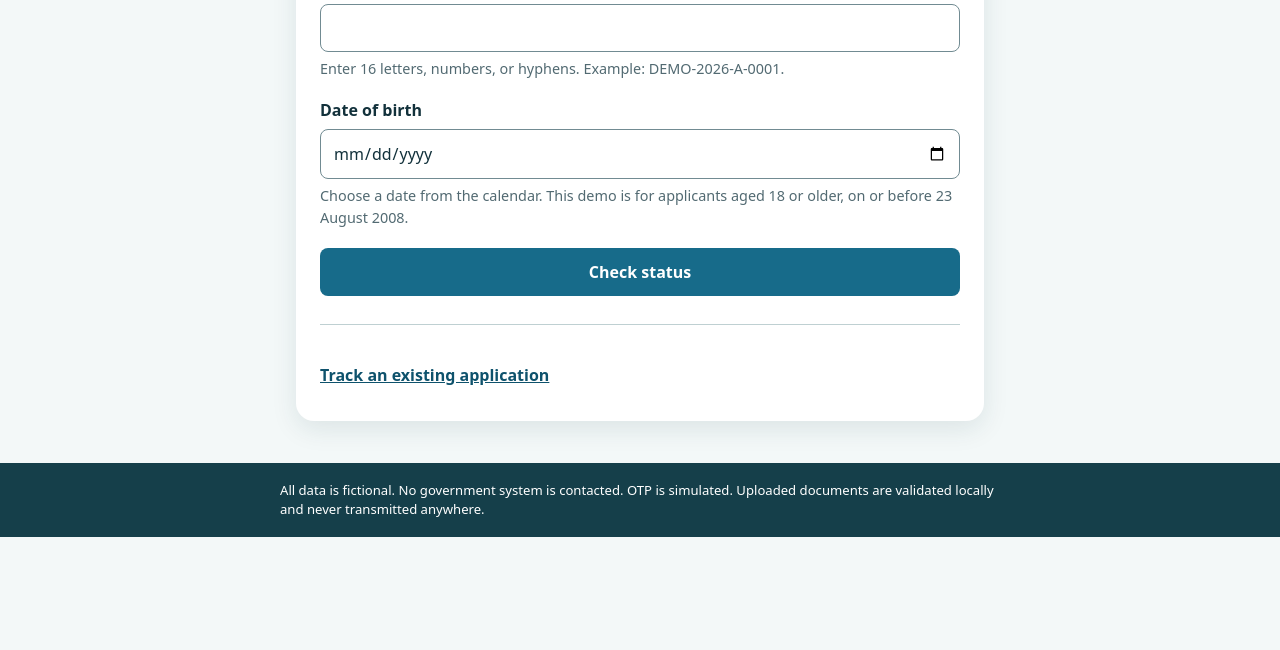
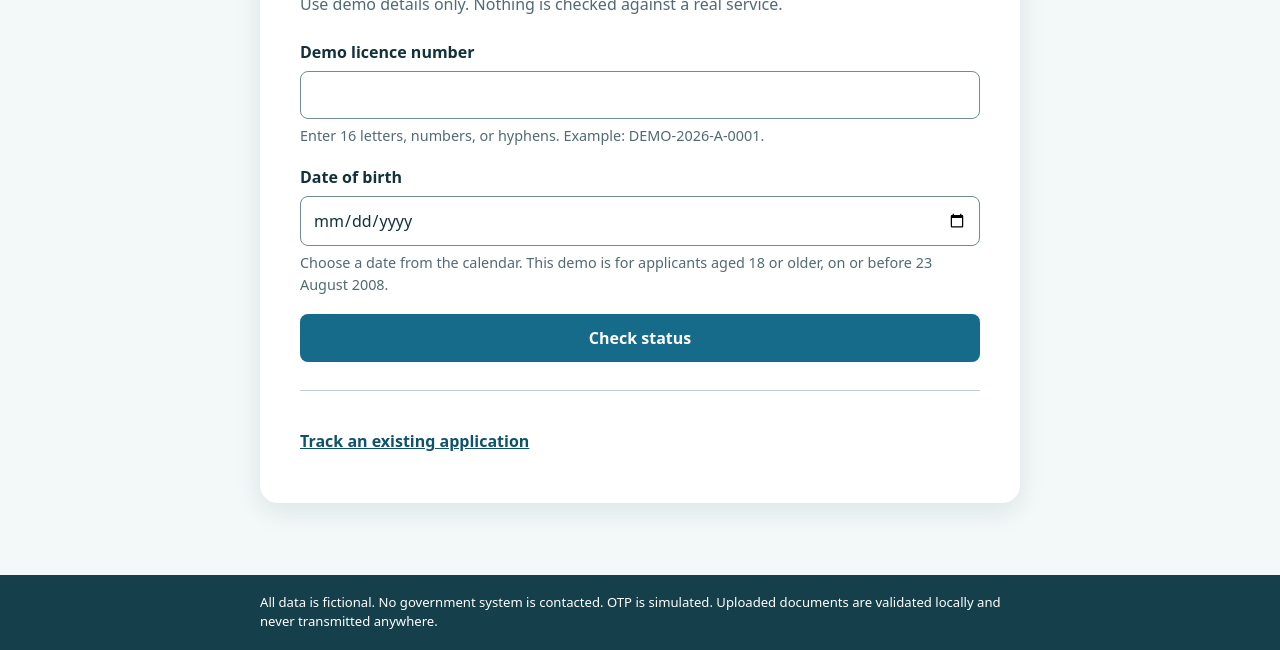
Before and after one commit to RisheS26/renewalpath, a plain HTML site: page index.html in a window 1280 px wide. Shown: the part 312-962 px from the top of the page. Before the commit the page ends 849 px from the top, so only its background shows below. Drawn offline with Linux system fonts and the light colour scheme.

Commit message:
Harden state handling and large-screen layout

```diff
--- a/app.js
+++ b/app.js
@@ -10,6 +10,7 @@ let state = structuredClone(EMPTY);
 let storageAvailable = true;
 function esc(value) { const node=document.createElement("div"); node.textContent=String(value||""); return node.innerHTML; }
 function plain(value) { return value && typeof value==="object" && !Array.isArray(value); }
+function text(value,maxLength) { return typeof value==="string" ? value.slice(0,maxLength) : ""; }
 function load() {
   try {
     const saved=JSON.parse(localStorage.getItem(STORAGE_KEY));
@@ -17,6 +18,16 @@ function load() {
     state={...structuredClone(EMPTY),...saved,lookup:{...EMPTY.lookup,...(plain(saved.lookup)?saved.lookup:{})},form:{...EMPTY.form,...(plain(saved.form)?saved.form:{})}};
     if (!["lookup","renewal","otp","upload","confirmation","tracker"].includes(state.screen)) state.screen="lookup";
     state.renewalStep=state.renewalStep===1?1:0;
+    state.lookup.dl=text(state.lookup.dl,16);
+    state.lookup.dob=text(state.lookup.dob,10);
+    state.form.address=text(state.form.address,160);
+    state.form.city=text(state.form.city,80);
+    state.form.category=["private","two-wheeler"].includes(state.form.category)?state.form.category:"";
+    state.otp=text(state.otp,24).replace(/\D/g,"").slice(0,6);
+    state.uploaded=text(state.uploaded,160);
+    state.acknowledgement=text(state.acknowledgement,14);
+    state.expectedUpdate=text(state.expectedUpdate,60);
+    state.recordShown=state.recordShown===true;
   } catch (_) { storageAvailable=false; }
 }
 function save() { try { localStorage.setItem(STORAGE_KEY,JSON.stringify(state)); storageAvailable=true; } catch (_) { storageAvailable=false; } }
@@ -37,7 +48,7 @@ function lookup() {
 }
 function renewal() {
   const first=state.renewalStep===0;
-  const fields=first ? '<div class="field"><label for="address">Current address</label><input id="address" name="address" autocomplete="street-address" value="'+esc(state.form.address)+'" aria-describedby="address-error"><span class="field-error" id="address-error"></span></div><div class="field"><label for="city">City or town</label><input id="city" name="city" autocomplete="address-level2" value="'+esc(state.form.city)+'" aria-describedby="city-error"><span class="field-error" id="city-error"></span></div>' : '<fieldset class="field"><legend class="field-label">Licence category to renew</legend><div class="radio-option"><input id="private" type="radio" name="category" value="private" '+(state.form.category==="private"?"checked":"")+"><label for=\"private\">Private vehicle (fictional demo category)</label></div><div class=\"radio-option\"><input id=\"two-wheeler\" type=\"radio\" name=\"category\" value=\"two-wheeler\" "+(state.form.category==="two-wheeler"?"checked":"")+"><label for=\"two-wheeler\">Two-wheeler (fictional demo category)</label></div><span class=\"field-error\" id=\"category-error\"></span></fieldset>";
+  const fields=first ? '<div class="field"><label for="address">Current address</label><input id="address" name="address" maxlength="160" autocomplete="street-address" value="'+esc(state.form.address)+'" aria-describedby="address-error"><span class="field-error" id="address-error"></span></div><div class="field"><label for="city">City or town</label><input id="city" name="city" maxlength="80" autocomplete="address-level2" value="'+esc(state.form.city)+'" aria-describedby="city-error"><span class="field-error" id="city-error"></span></div>' : '<fieldset class="field"><legend class="field-label">Licence category to renew</legend><div class="radio-option"><input id="private" type="radio" name="category" value="private" '+(state.form.category==="private"?"checked":"")+"><label for=\"private\">Private vehicle (fictional demo category)</label></div><div class=\"radio-option\"><input id=\"two-wheeler\" type=\"radio\" name=\"category\" value=\"two-wheeler\" "+(state.form.category==="two-wheeler"?"checked":"")+"><label for=\"two-wheeler\">Two-wheeler (fictional demo category)</label></div><span class=\"field-error\" id=\"category-error\"></span></fieldset>";
   return '<section class="card"><p class="eyebrow">Renewal form</p><div class="progress" aria-label="Renewal form progress"><span class="active"></span><span class="'+(!first?"active":"")+'"></span><span></span></div><h1>'+(first?"Confirm your address":"Confirm your category")+'</h1><p class="intro">One small decision at a time. Your completed fields save as you type.</p>'+saved()+'<form id="renewal-form" novalidate><div id="renewal-errors"></div>'+fields+'<div class="button-row '+(first?"":"split")+'">'+(first?"":'<button class="secondary" type="button" data-back>Back</button>')+'<button class="primary" type="submit">'+(first?"Continue":"Send verification code")+'</button></div></form></section>';
 }
 function otp() {
--- a/index.html
+++ b/index.html
@@ -4,6 +4,8 @@
     <meta charset="utf-8" />
     <meta name="viewport" content="width=device-width, initial-scale=1" />
     <meta name="description" content="A fictional driving licence renewal journey prototype." />
+    <meta http-equiv="Content-Security-Policy" content="default-src 'self'; script-src 'self'; style-src 'self'; img-src 'self' data:; connect-src 'none'; object-src 'none'; base-uri 'none'; form-action 'self'; frame-ancestors 'none'" />
+    <meta name="referrer" content="no-referrer" />
     <title>Renewal journey prototype</title>
     <link rel="stylesheet" href="styles.css" />
   </head>
--- a/styles.css
+++ b/styles.css
@@ -1,12 +1,14 @@
 :root { --ink:#12313b; --muted:#526a72; --blue:#176b8a; --blue-dark:#0e526c; --green:#16745f; --green-pale:#e5f4ef; --wash:#f3f8f8; --line:#bfd0d2; --error:#b3212b; --error-pale:#fff1f1; --white:#fff; --shadow:0 8px 26px rgba(20,56,65,.10); }
 * { box-sizing:border-box; }
-body { margin:0; min-height:100vh; color:var(--ink); background:var(--wash); font:16px/1.5 system-ui,-apple-system,BlinkMacSystemFont,"Segoe UI",sans-serif; }
-button,input { font:inherit; }
+html { -webkit-text-size-adjust:100%; text-size-adjust:100%; }
+body { margin:0; min-width:0; min-height:100vh; overflow-x:hidden; color:var(--ink); background:var(--wash); font:16px/1.5 system-ui,-apple-system,BlinkMacSystemFont,"Segoe UI",sans-serif; }
+button,input { font:inherit; touch-action:manipulation; }
 button { cursor:pointer; }
+button:focus-visible,input:focus-visible,a:focus-visible { outline:3px solid #a7d8e4; outline-offset:3px; }
 .prototype-banner { padding:10px 18px; background:#dcefee; color:#124753; text-align:center; font-weight:700; font-size:.9rem; }
-.page-shell { max-width:720px; margin:0 auto; padding:24px 16px 42px; }
+.page-shell { max-width:720px; margin:0 auto; padding:24px max(16px,env(safe-area-inset-right)) 42px max(16px,env(safe-area-inset-left)); }
 .site-header { display:flex; align-items:flex-start; justify-content:space-between; gap:12px; margin-bottom:26px; }
-.wordmark { padding:0; border:0; background:transparent; color:var(--ink); font-size:1.35rem; font-weight:800; letter-spacing:-.04em; }
+.wordmark { min-height:44px; padding:0; border:0; background:transparent; color:var(--ink); font-size:1.35rem; font-weight:800; letter-spacing:-.04em; }
 .wordmark span { color:var(--green); }
 .site-header p { max-width:250px; margin:1px 0 0; color:var(--muted); text-align:right; font-size:.88rem; }
 .card { padding:24px; border-radius:18px; background:var(--white); box-shadow:var(--shadow); }
@@ -33,8 +35,14 @@ input[aria-invalid="true"] { border-color:var(--error); }
 .saved { display:flex; gap:8px; align-items:center; margin:0 0 18px; color:var(--green); font-size:.9rem; font-weight:700; }.saved::before { content:"✓"; display:grid; width:21px; height:21px; place-items:center; border-radius:50%; background:var(--green); color:#fff; }
 .otp-grid { display:grid; grid-template-columns:repeat(6,1fr); gap:8px; margin:16px 0; }.otp-grid input { min-width:44px; min-height:44px; padding:7px 2px; text-align:center; font-size:1.35rem; font-weight:800; }
 .timer { margin:0 0 20px; color:var(--muted); }.text-button { min-height:44px; padding:4px 0; border:0; background:transparent; color:var(--blue-dark); font-weight:800; text-decoration:underline; }.text-button:disabled { color:var(--muted); cursor:not-allowed; text-decoration:none; }
-.upload-zone { padding:18px; border:2px dashed #8aabb1; border-radius:10px; background:#f9fcfc; }.upload-zone input { min-height:auto; padding:0; border:0; border-radius:0; }.file-name { margin:12px 0 0; color:var(--green); font-weight:700; }
-.status-box { margin:22px 0; }.status-icon { font-size:1.4rem; }.ack { margin:13px 0; padding:12px; border-radius:7px; color:#0c4e61; background:#dceff1; font-weight:850; letter-spacing:.05em; text-align:center; }
+.upload-zone { padding:18px; border:2px dashed #8aabb1; border-radius:10px; background:#f9fcfc; }.upload-zone input { min-height:44px; padding:8px 0; border:0; border-radius:0; }.file-name { margin:12px 0 0; color:var(--green); font-weight:700; overflow-wrap:anywhere; }
+.status-box { margin:22px 0; }.status-icon { font-size:1.4rem; }.ack { margin:13px 0; padding:12px; border-radius:7px; color:#0c4e61; background:#dceff1; font-weight:850; letter-spacing:.05em; text-align:center; overflow-wrap:anywhere; }
 .divider { height:1px; margin:28px 0; background:var(--line); }.hidden { display:none !important; }
-footer { padding:18px max(16px,calc((100% - 720px)/2)); background:#153f4a; color:#fff; font-size:.82rem; line-height:1.45; }
+footer { padding:18px max(16px,calc((100% - 760px)/2)); padding-bottom:max(18px,env(safe-area-inset-bottom)); background:#153f4a; color:#fff; font-size:.82rem; line-height:1.45; }
+@media (min-width:600px) { .page-shell { padding-top:40px; }.card { padding:32px; }.button-row.split { grid-template-columns:1fr 1fr; } }
+@media (min-width:900px) { .prototype-banner { padding-block:12px; }.page-shell { max-width:960px; padding:64px 48px 72px; }.site-header,#app { max-width:760px; margin-inline:auto; }.card { padding:40px; }.site-header { margin-bottom:32px; } }
+@media (min-width:1440px) { .page-shell { max-width:1120px; padding-top:76px; padding-bottom:88px; }.site-header,#app { max-width:820px; }.card { padding:44px; } }
 @media (max-width:420px) { .card { padding:20px 16px; }.site-header { display:block; }.site-header p { margin-top:6px; text-align:left; }.button-row.split { grid-template-columns:1fr; } }
+@media (max-width:360px) { .page-shell { padding-inline:12px; }.card { padding-inline:16px; }.otp-grid { gap:0; } }
+@media (max-width:319px) { .otp-grid { grid-template-columns:repeat(3,44px); justify-content:space-between; row-gap:8px; } }
+@media (prefers-reduced-motion:reduce) { *,*::before,*::after { scroll-behavior:auto !important; transition-duration:.01ms !important; animation-duration:.01ms !important; animation-iteration-count:1 !important; } }
```
